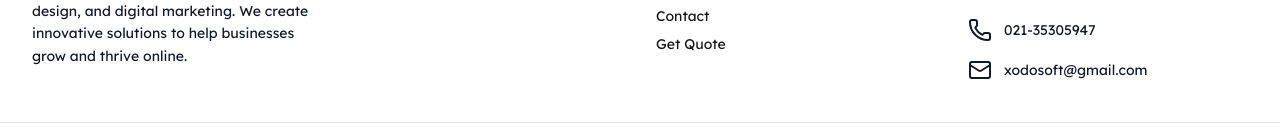
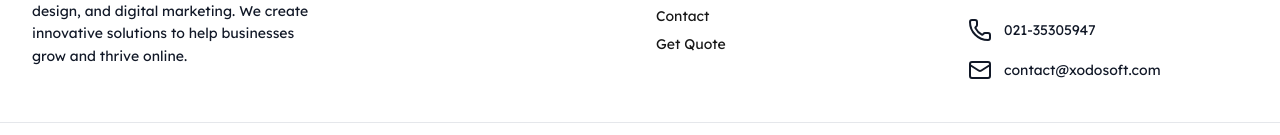
Before and after one commit to xodosoft/xodosoft, a Next.js app: page / in a window 1280 px wide. Shown: the part 6370-6505 px from the top of the page. Built offline with nearby package versions, Linux system fonts and the light colour scheme; no server answers; the database is empty.

Commit message:
Update footer.tsx

```diff
--- a/src/components/footer.tsx
+++ b/src/components/footer.tsx
@@ -85,7 +85,7 @@ export default function Footer() {
                         <li className="flex items-center">
                             <span><Mail className="mr-3" /></span>
                             <span>
-                                <a href="mailto:xodosoft@gmail.com">xodosoft@gmail.com</a>
+                                <a href="mailto:contact@xodosoft.com">contact@xodosoft.com</a>
                             </span>
                         </li>
                     </ul>
```
